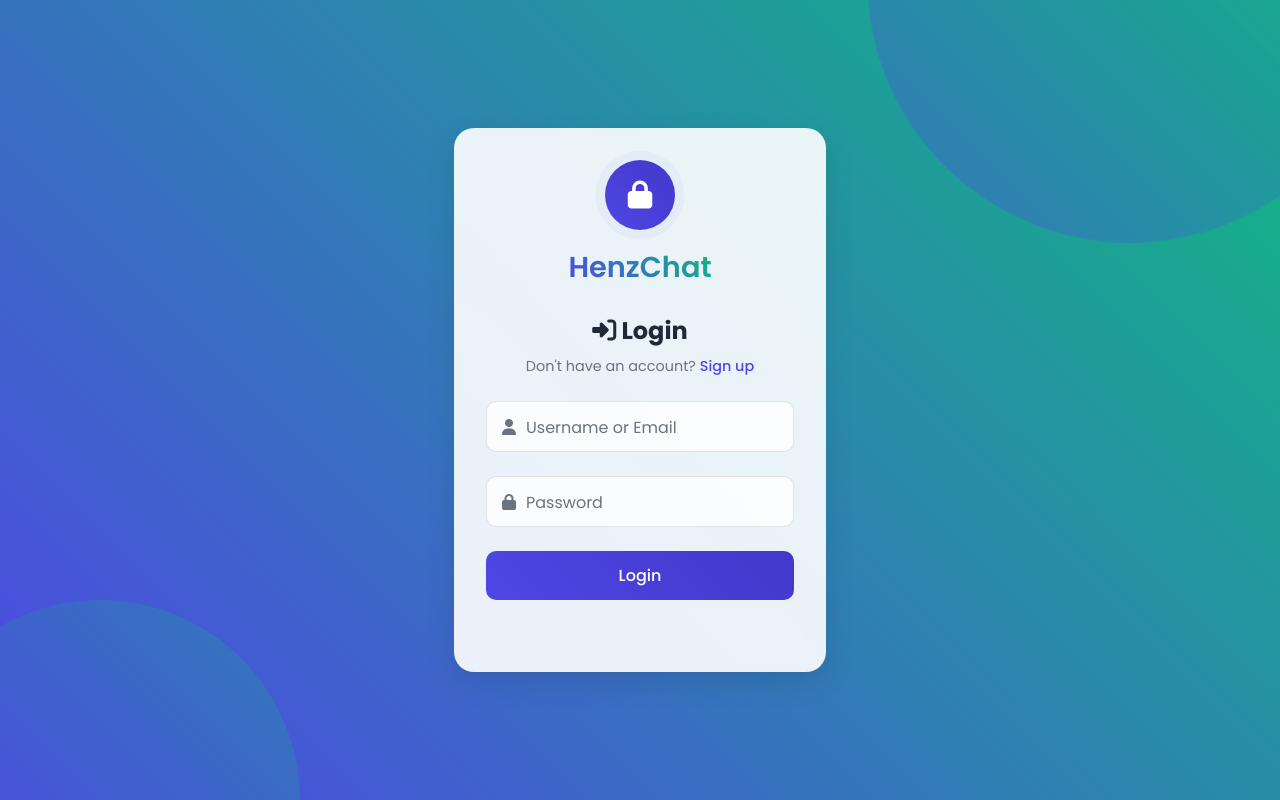
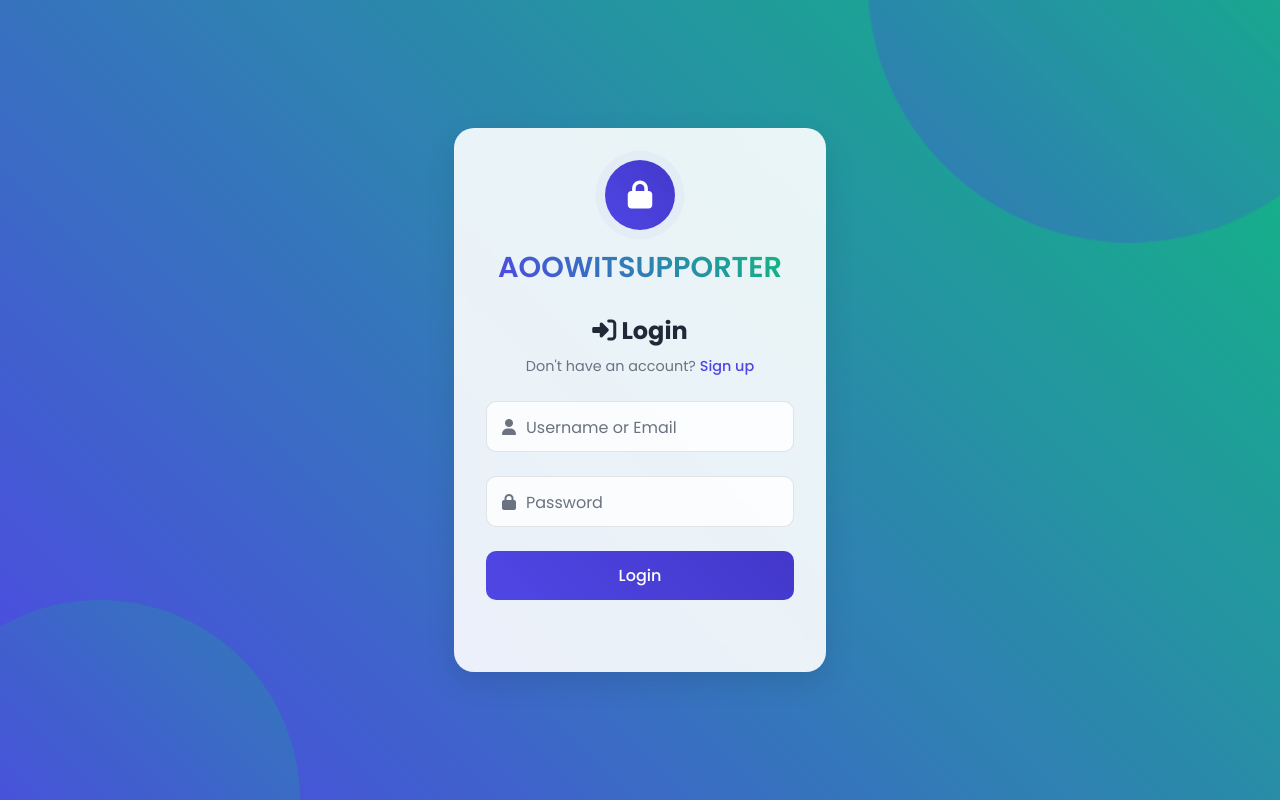
Before and after one commit to youngmoney-tech/Chat-Site, a website: page public/index.html in a window 1280 px wide. Drawn offline with Linux system fonts and the light colour scheme.

Commit message:
Update index.html

```diff
--- a/public/index.html
+++ b/public/index.html
@@ -3,7 +3,7 @@
 <head>
   <meta charset="UTF-8">
   <meta name="viewport" content="width=device-width, initial-scale=1.0">
-  <title>Login - HenzChat</title>
+  <title>Login - AOOWITSUPPORTER</title>
   <link rel="stylesheet" href="styles.css">
   <link rel="stylesheet" href="https://cdnjs.cloudflare.com/ajax/libs/font-awesome/6.4.0/css/all.min.css">
 </head>
@@ -19,7 +19,7 @@
         <div class="logo-circle">
           <i class="fas fa-lock"></i>
         </div>
-        <h1>HenzChat</h1>
+        <h1>AOOWITSUPPORTER</h1>
       </div>
 
       <div class="form-header">
```
